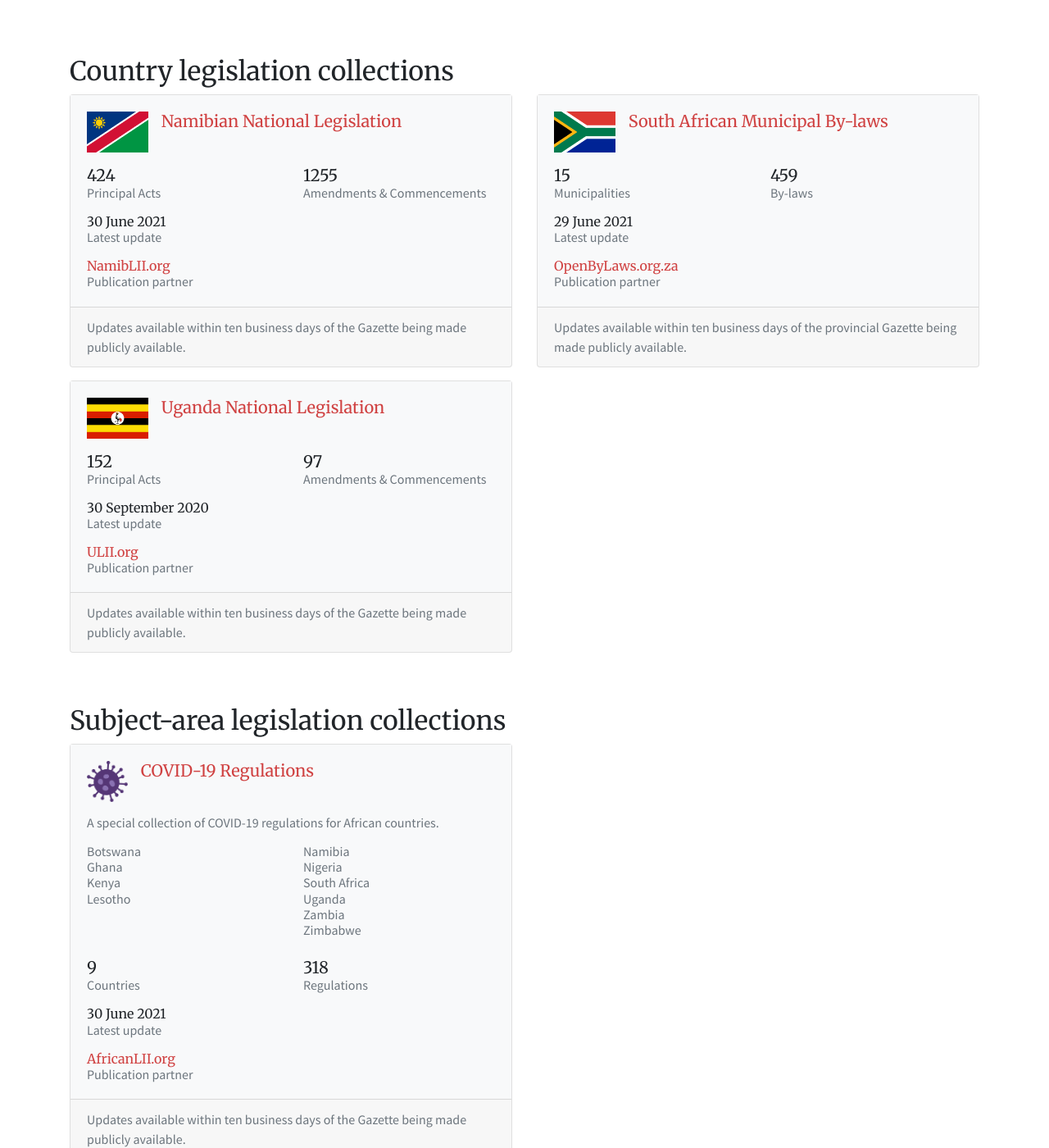
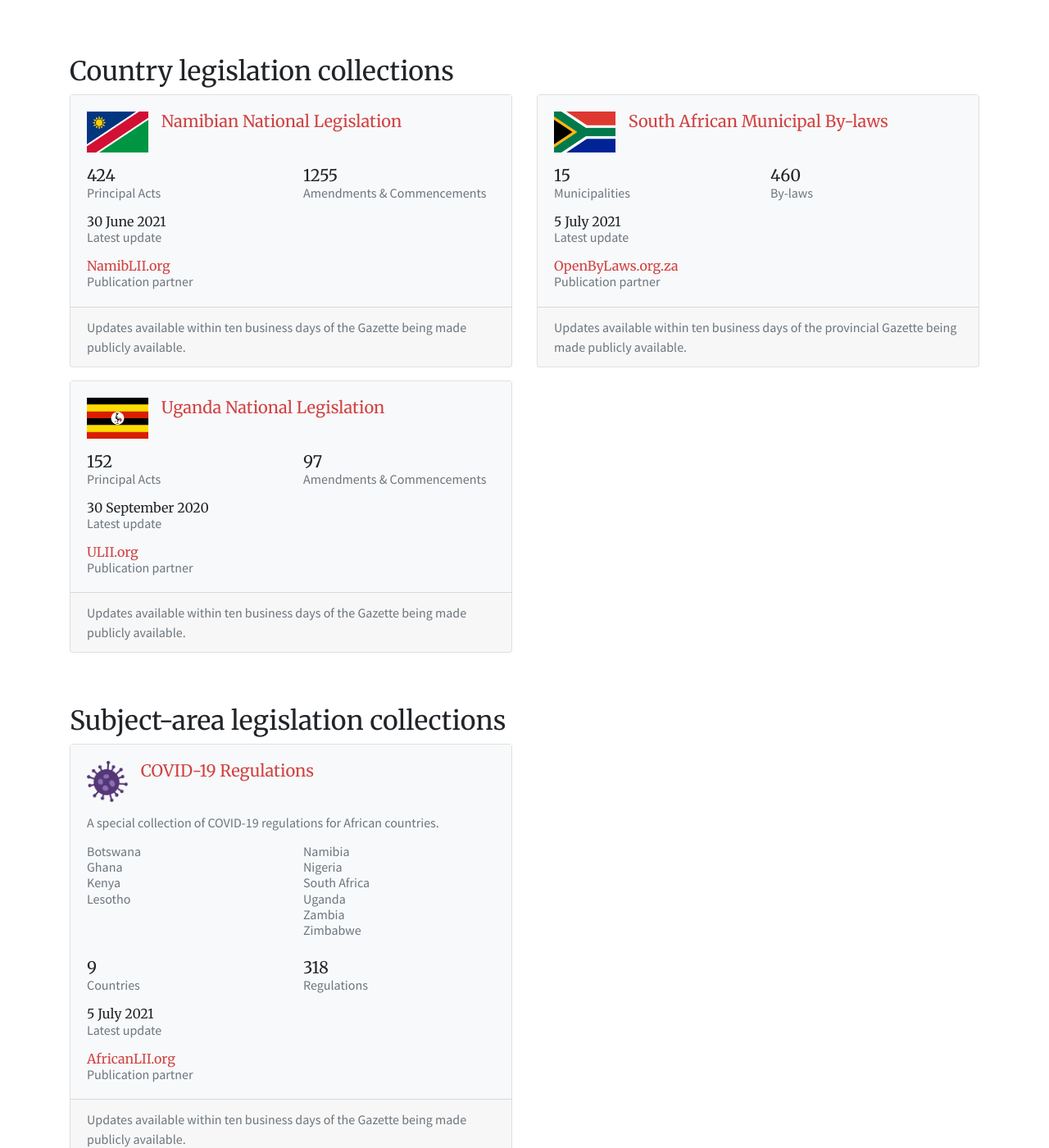
Before and after one commit to laws-africa/laws-africa.github.io, a Jekyll site: the page built from commons.markdown, in a window 1280 px wide and 1400 px high, scrolled down 595 px. Shown: the whole window at 82% size. Built offline with Jekyll 4.4.1, drawn with Linux system fonts in a browser that asks for light colours; nearby versions of some CDN libraries.

Commit message:
Updated commons stats

```diff
--- a/_data/commons.json
+++ b/_data/commons.json
@@ -1,6 +1,6 @@
 {
   "covid19": {
-    "as_at_date": "2021-06-30",
+    "as_at_date": "2021-07-05",
     "n_countries": 9,
     "n_principal": 318
   },
@@ -37,8 +37,8 @@
     "n_stubs": 97
   },
   "za_bylaws": {
-    "as_at_date": "2021-06-29",
-    "n_bylaws": 459,
+    "as_at_date": "2021-07-05",
+    "n_bylaws": 460,
     "n_municipalities": 15
   }
 }
```
